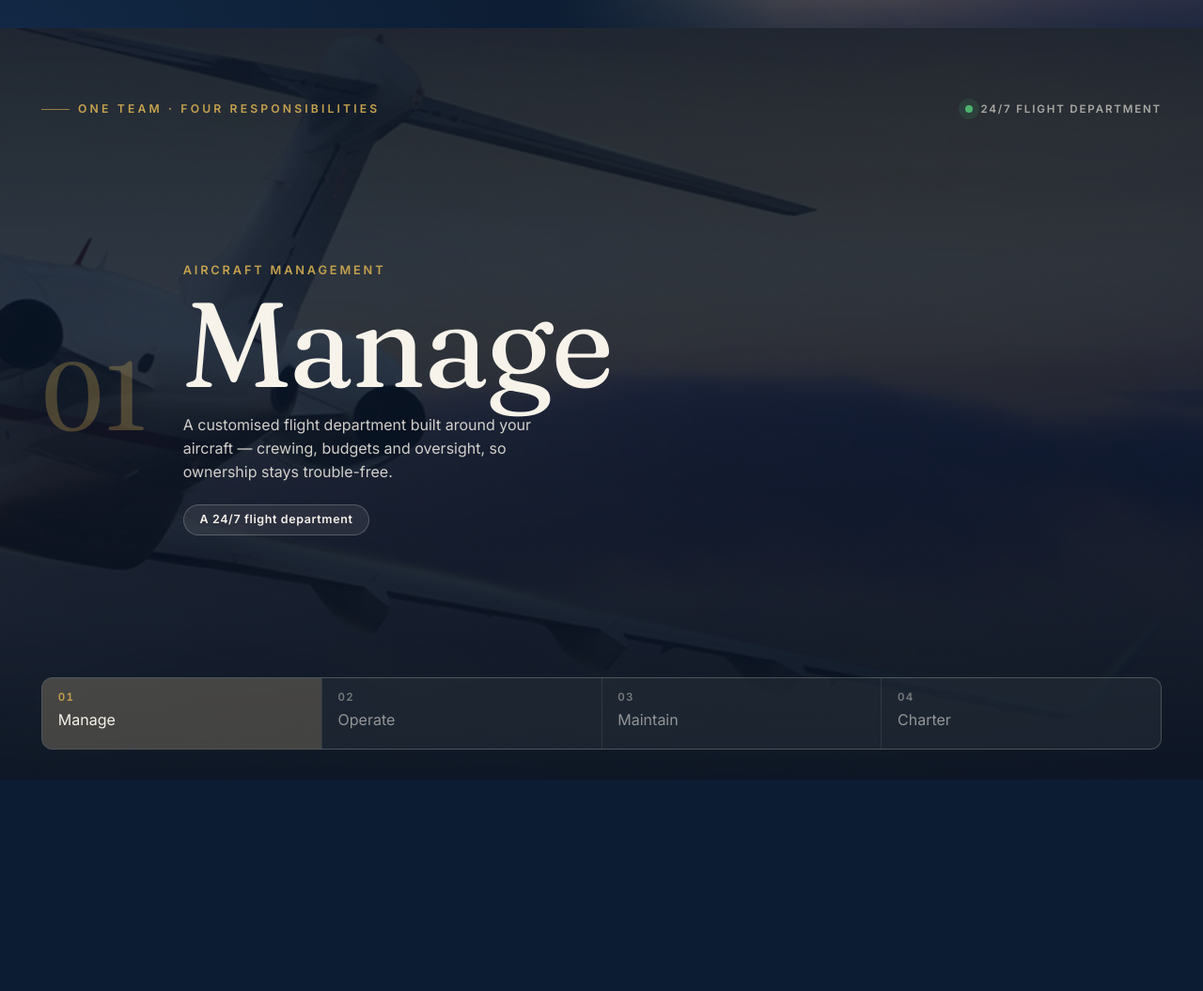
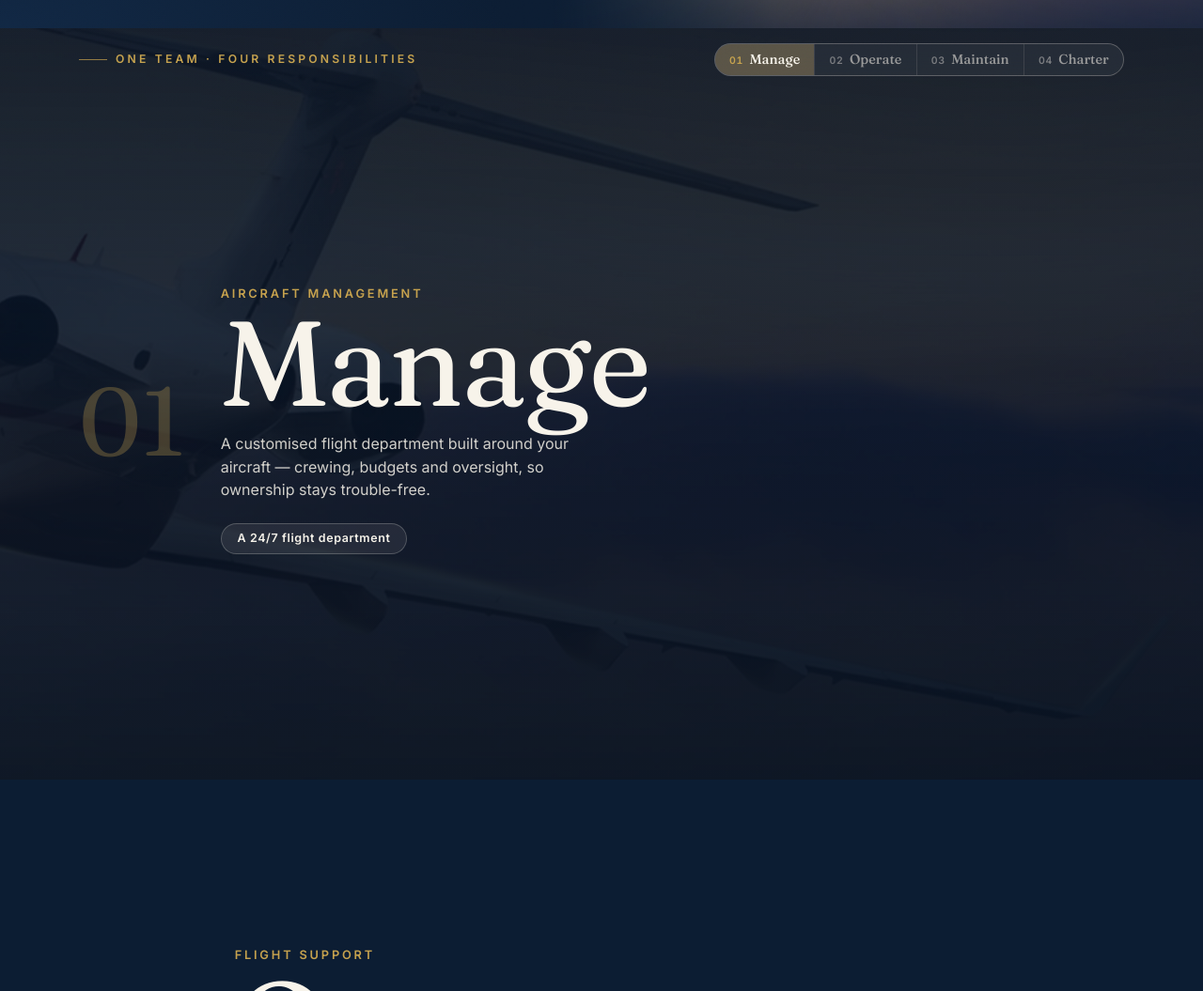
Before and after one commit to Rocomas/everjet-preview, a plain HTML site: page index.html in a window 1280 px wide. Shown: the part 620-1675 px from the top of the page at 94% size. Drawn offline with Linux system fonts and the light colour scheme.

Commit message:
update preview site

```diff
--- a/app.js
+++ b/app.js
@@ -165,34 +165,26 @@
 
   /* ---------- Showcase: scroll-driven pinned pillars ---------- */
   const showcase = $('.showcase');
-  const stageWrap = $('#stageWrap');
-  const cells = $$('#fidBoard .fid-cell');
-
-  if (showcase && stageWrap) {
-    const STAGES = 4;
-    let ticking = false;
-    const update = () => {
-      ticking = false;
-      const total = showcase.offsetHeight - innerHeight;
-      const p = total > 0 ? clamp(-showcase.getBoundingClientRect().top / total, 0, 1) : 0;
-      stageWrap.style.setProperty('--p', p.toFixed(4));
-      const stageF = p * STAGES;
-      const stage = clamp(Math.floor(stageF * 0.999), 0, STAGES - 1);
-      if (stageWrap.dataset.stage !== String(stage)) stageWrap.dataset.stage = String(stage);
-      const cp = clamp(stageF - stage, 0, 1);
-      cells.forEach((c, i) => {
-        c.classList.toggle('is-live', i === stage);
-        c.style.setProperty('--cp', i < stage ? '1' : i === stage ? cp.toFixed(3) : '0');
-      });
-    };
-    addEventListener('scroll', () => { if (!ticking) { ticking = true; requestAnimationFrame(update); } }, { passive: true });
-    addEventListener('resize', update, { passive: true });
-    // tap a board cell to jump to that responsibility
-    cells.forEach((c, i) => c.addEventListener('click', () => {
-      const total = showcase.offsetHeight - innerHeight;
-      scrollTo({ top: Math.round(showcase.offsetTop + total * ((i + 0.5) / STAGES)), behavior: 'smooth' });
-    }));
-    update();
+  const respBlocks = $$('.showcase .resp');
+  const boardCells = $$('#fidBoard .fid-cell');
+  if (showcase && respBlocks.length) {
+    const setLive = idx => { if (idx >= 0) boardCells.forEach((c, i) => c.classList.toggle('is-live', i === idx)); };
+    if ('IntersectionObserver' in window) {
+      // reveal each block as it enters (low threshold = robust), then stop watching it
+      const revealIO = new IntersectionObserver((es, o) => es.forEach(e => {
+        if (e.isIntersecting) { e.target.classList.add('in'); o.unobserve(e.target); }
+      }), { threshold: 0.12 });
+      // light up the board cell of whichever block is crossing the viewport centre
+      const activeIO = new IntersectionObserver(es => es.forEach(e => {
+        if (e.isIntersecting) setLive(respBlocks.indexOf(e.target));
+      }), { rootMargin: '-45% 0px -45% 0px' });
+      respBlocks.forEach(b => { revealIO.observe(b); activeIO.observe(b); });
+    } else {
+      respBlocks.forEach(b => b.classList.add('in'));
+    }
+    // tap a board cell to glide to that responsibility (no scroll hijack)
+    boardCells.forEach((c, i) => c.addEventListener('click', () => respBlocks[i].scrollIntoView({ behavior: 'smooth', block: 'center' })));
+    setLive(0);
   }
 
   /* ---------- Charter organizer ---------- */
--- a/index.html
+++ b/index.html
@@ -88,15 +88,17 @@
 
   <!-- SHOWCASE — pinned scrollytelling -->
   <section class="showcase" id="showcase" aria-label="What we do for your aircraft">
-    <div class="stage-wrap" id="stageWrap" data-stage="0">
     <div class="stage-bg" aria-hidden="true"><img src="img/hero-jet.jpg" alt="" width="600" height="516"></div>
-
-      <div class="stage-top">
+    <div class="fid-flow">
+      <div class="stage-hud">
         <span class="eyebrow">One team · four responsibilities</span>
-        <span class="fid-live"><i></i> 24/7 flight department</span>
+        <div class="fid-board" id="fidBoard" aria-label="Our responsibilities — tap to explore">
+          <button class="fid-cell" type="button" data-go="0"><span class="fid-num">01</span><span class="fid-lbl">Manage</span></button>
+          <button class="fid-cell" type="button" data-go="1"><span class="fid-num">02</span><span class="fid-lbl">Operate</span></button>
+          <button class="fid-cell" type="button" data-go="2"><span class="fid-num">03</span><span class="fid-lbl">Maintain</span></button>
+          <button class="fid-cell" type="button" data-go="3"><span class="fid-num">04</span><span class="fid-lbl">Charter</span></button>
         </div>
-
-      <div class="fid-stage">
+      </div>
       <article class="resp" data-p="0">
         <span class="resp-n">01</span>
         <div class="resp-body">
@@ -133,14 +135,6 @@
           <span class="resp-chip">Global 5000 · Hong Kong</span>
         </div>
       </article>
-      </div>
-
-      <div class="fid-board" id="fidBoard" aria-label="Our responsibilities — tap to explore">
-        <button class="fid-cell" type="button" data-go="0"><span class="fid-num">01</span><span class="fid-lbl">Manage</span><span class="fid-bar"></span></button>
-        <button class="fid-cell" type="button" data-go="1"><span class="fid-num">02</span><span class="fid-lbl">Operate</span><span class="fid-bar"></span></button>
-        <button class="fid-cell" type="button" data-go="2"><span class="fid-num">03</span><span class="fid-lbl">Maintain</span><span class="fid-bar"></span></button>
-        <button class="fid-cell" type="button" data-go="3"><span class="fid-num">04</span><span class="fid-lbl">Charter</span><span class="fid-bar"></span></button>
-      </div>
     </div>
   </section>
 
--- a/styles.css
+++ b/styles.css
@@ -127,65 +127,60 @@ section[id]{scroll-margin-top:88px}
 .hero-trust span{font-size:.78rem;letter-spacing:.04em;color:rgba(247,243,234,.6)}
 
 /* ---------- Showcase: pinned scrollytelling ---------- */
-.showcase{position:relative;height:440vh;background:var(--navy);color:var(--paper)}
-.stage-wrap{position:sticky;top:0;height:100vh;overflow:hidden;display:flex;flex-direction:column;
-  padding:clamp(4.6rem,10vh,6.5rem) var(--gutter) clamp(1.4rem,4vh,2.4rem)}
-.stage-bg{position:absolute;inset:0;z-index:0}
-.stage-bg img{width:100%;height:100%;object-fit:cover;opacity:.34;
-  transform:scale(calc(1.06 + var(--p,0)*.12)) translateY(calc(var(--p,0)*-3%));transition:transform .15s linear;will-change:transform}
+/* Showcase = flowing flight-information display — jet backdrop stays, responsibilities scroll over it */
+.showcase{position:relative;background:var(--navy);color:var(--paper)}
+.stage-bg{position:sticky;top:0;height:100vh;margin-bottom:-100vh;z-index:0;overflow:hidden}
+.stage-bg img{width:100%;height:100%;object-fit:cover;opacity:.3;animation:bgDrift 24s ease-in-out infinite alternate}
+@keyframes bgDrift{from{transform:scale(1.05)}to{transform:scale(1.16) translateY(-2%)}}
 .stage-bg::after{content:"";position:absolute;inset:0;background:
-  linear-gradient(180deg,rgba(8,18,33,.72),rgba(8,18,33,.5) 42%,rgba(8,18,33,.92)),
-  radial-gradient(120% 80% at 82% 6%,rgba(169,134,63,.2),transparent 55%)}
+  linear-gradient(180deg,rgba(8,18,33,.8),rgba(8,18,33,.62) 42%,rgba(8,18,33,.9)),
+  radial-gradient(120% 80% at 82% 6%,rgba(169,134,63,.18),transparent 55%)}
 
-.stage-top{position:relative;z-index:2;display:flex;justify-content:space-between;align-items:center;gap:1rem 1.4rem;flex-wrap:wrap;
-  max-width:var(--maxw);width:100%;margin-inline:auto}
-.stage-top .eyebrow{color:var(--gold-bright)}
-.fid-live{display:inline-flex;align-items:center;gap:.55rem;font:600 .72rem/1 var(--sans);letter-spacing:.16em;text-transform:uppercase;color:rgba(247,243,234,.62)}
-.fid-live i{width:8px;height:8px;border-radius:50%;background:#4bb26c;animation:pulseLive 2.2s var(--ease) infinite}
-@keyframes pulseLive{0%{box-shadow:0 0 0 0 rgba(75,178,108,.55)}70%{box-shadow:0 0 0 9px rgba(75,178,108,0)}100%{box-shadow:0 0 0 0 rgba(75,178,108,0)}}
+.fid-flow{position:relative;z-index:1;max-width:var(--maxw);margin-inline:auto;padding-inline:var(--gutter)}
+.stage-hud{position:sticky;top:clamp(4.4rem,9vh,5.6rem);z-index:3;display:flex;justify-content:space-between;align-items:center;
+  gap:.8rem 1.4rem;flex-wrap:wrap;padding-block:1rem;pointer-events:none}
+.stage-hud .eyebrow{color:var(--gold-bright)}
+.stage-hud .fid-board{pointer-events:auto}
 
-.fid-stage{position:relative;z-index:2;flex:1;display:flex;align-items:center;max-width:var(--maxw);width:100%;margin-inline:auto;perspective:1400px}
-.resp{position:absolute;inset:0;display:flex;align-items:center;gap:clamp(1.2rem,3vw,3rem);opacity:0;pointer-events:none;transition:opacity .55s var(--ease)}
-.resp-n{font:400 clamp(3rem,8vw,8rem)/.85 var(--serif);color:rgba(198,162,78,.32);flex:0 0 auto;font-variant-numeric:tabular-nums}
-.resp-body{max-width:46ch}
-.resp-kicker{font:600 .8rem/1 var(--sans);letter-spacing:.22em;text-transform:uppercase;color:var(--gold-bright)}
-.resp-word{font:400 clamp(3.4rem,10vw,8.5rem)/.92 var(--serif);letter-spacing:-.02em;margin:.5rem 0 .9rem;color:var(--paper);
-  transform-origin:top center;transform:translateY(.35em) rotateX(-62deg);opacity:.15;transition:transform .6s var(--ease),opacity .5s var(--ease)}
-.resp-desc{font-size:clamp(1rem,.95rem+.42vw,1.22rem);line-height:1.55;color:rgba(247,243,234,.84);margin:0;max-width:42ch;
-  opacity:0;transform:translateY(18px);transition:opacity .5s var(--ease) .08s,transform .55s var(--ease) .08s}
-.resp-chip{display:inline-flex;align-items:center;margin-top:1.4rem;font:600 .78rem/1 var(--sans);letter-spacing:.05em;color:var(--paper);
-  background:rgba(247,243,234,.08);border:1px solid rgba(247,243,234,.22);padding:.6rem 1.05rem;border-radius:var(--pill);
-  opacity:0;transform:translateY(12px);transition:opacity .5s var(--ease) .15s,transform .55s var(--ease) .15s}
-.stage-wrap[data-stage="0"] .resp[data-p="0"],
-.stage-wrap[data-stage="1"] .resp[data-p="1"],
-.stage-wrap[data-stage="2"] .resp[data-p="2"],
-.stage-wrap[data-stage="3"] .resp[data-p="3"]{opacity:1;pointer-events:auto}
-.stage-wrap[data-stage="0"] .resp[data-p="0"] .resp-word,
-.stage-wrap[data-stage="1"] .resp[data-p="1"] .resp-word,
-.stage-wrap[data-stage="2"] .resp[data-p="2"] .resp-word,
-.stage-wrap[data-stage="3"] .resp[data-p="3"] .resp-word{transform:none;opacity:1}
-.stage-wrap[data-stage="0"] .resp[data-p="0"] :is(.resp-desc,.resp-chip),
-.stage-wrap[data-stage="1"] .resp[data-p="1"] :is(.resp-desc,.resp-chip),
-.stage-wrap[data-stage="2"] .resp[data-p="2"] :is(.resp-desc,.resp-chip),
-.stage-wrap[data-stage="3"] .resp[data-p="3"] :is(.resp-desc,.resp-chip){opacity:1;transform:none}
-
-.fid-board{position:relative;z-index:2;display:grid;grid-template-columns:repeat(4,1fr);gap:1px;
-  max-width:var(--maxw);width:100%;margin-inline:auto;background:rgba(247,243,234,.14);border:1px solid rgba(247,243,234,.14);border-radius:12px;overflow:hidden}
-.fid-cell{position:relative;background:rgba(8,18,33,.5);border:0;cursor:pointer;text-align:left;padding:.95rem 1.05rem 1.1rem;
-  display:flex;flex-direction:column;gap:.28rem;color:rgba(247,243,234,.55);transition:background .35s var(--ease),color .35s var(--ease)}
-.fid-cell:hover{background:rgba(8,18,33,.28);color:var(--paper)}
+.fid-board{display:inline-flex;gap:1px;background:rgba(247,243,234,.16);border:1px solid rgba(247,243,234,.16);
+  border-radius:var(--pill);overflow:hidden;backdrop-filter:blur(8px)}
+.fid-cell{position:relative;background:rgba(8,18,33,.45);border:0;cursor:pointer;display:inline-flex;align-items:baseline;gap:.4rem;
+  padding:.55rem .95rem;color:rgba(247,243,234,.55);transition:background .35s var(--ease),color .35s var(--ease)}
+.fid-cell:hover{color:var(--paper);background:rgba(8,18,33,.25)}
 .fid-cell:focus-visible{outline:2px solid var(--gold-bright);outline-offset:-2px}
-.fid-num{font:600 .72rem/1 var(--sans);letter-spacing:.1em;color:rgba(247,243,234,.42);font-variant-numeric:tabular-nums}
-.fid-lbl{font:500 clamp(.9rem,.8rem+.4vw,1.05rem)/1 var(--serif)}
-.fid-bar{position:absolute;left:0;bottom:0;height:2px;width:100%}
-.fid-bar::after{content:"";position:absolute;inset:0;transform:scaleX(var(--cp,0));transform-origin:left;background:linear-gradient(90deg,var(--gold),var(--gold-bright));transition:transform .12s linear}
-.fid-cell.is-live{background:rgba(169,134,63,.16);color:var(--paper)}
+.fid-num{font:600 .66rem/1 var(--sans);letter-spacing:.06em;color:rgba(247,243,234,.4);font-variant-numeric:tabular-nums}
+.fid-lbl{font:500 .9rem/1 var(--serif)}
+.fid-cell.is-live{background:rgba(169,134,63,.26);color:var(--paper)}
 .fid-cell.is-live .fid-num{color:var(--gold-bright)}
 
+.resp{min-height:88vh;display:flex;align-items:center;gap:clamp(1.2rem,3vw,3rem);scroll-margin-top:16vh}
+.resp-body{max-width:46ch;perspective:1000px}
+.resp-n{font:400 clamp(3rem,8vw,8rem)/.85 var(--serif);color:rgba(198,162,78,.3);flex:0 0 auto;font-variant-numeric:tabular-nums}
+.resp-kicker{display:block;font:600 .8rem/1 var(--sans);letter-spacing:.22em;text-transform:uppercase;color:var(--gold-bright)}
+.resp-word{font:400 clamp(3.4rem,10vw,8.5rem)/.92 var(--serif);letter-spacing:-.02em;margin:.5rem 0 .9rem;color:var(--paper)}
+.resp-desc{font-size:clamp(1rem,.95rem+.42vw,1.22rem);line-height:1.55;color:rgba(247,243,234,.84);margin:0;max-width:42ch}
+.resp-chip{display:inline-flex;align-items:center;margin-top:1.4rem;font:600 .78rem/1 var(--sans);letter-spacing:.05em;color:var(--paper);
+  background:rgba(247,243,234,.08);border:1px solid rgba(247,243,234,.22);padding:.6rem 1.05rem;border-radius:var(--pill)}
+
+html.js .resp :is(.resp-kicker,.resp-word,.resp-desc,.resp-chip){opacity:0;transform:translateY(26px);transition:opacity .7s var(--ease),transform .7s var(--ease)}
+html.js .resp .resp-word{transform:translateY(.28em) rotateX(-55deg);transform-origin:top center}
+html.js .resp.in .resp-kicker{transition-delay:.02s}
+html.js .resp.in .resp-word{transition-delay:.1s}
+html.js .resp.in .resp-desc{transition-delay:.2s}
+html.js .resp.in .resp-chip{transition-delay:.3s}
+html.js .resp.in :is(.resp-kicker,.resp-word,.resp-desc,.resp-chip){opacity:1;transform:none}
+
+@media (max-width:820px){
+  .stage-hud{top:clamp(4.2rem,10vh,5rem);gap:.6rem}
+  .fid-lbl{display:none}
+  .fid-cell{padding:.5rem .72rem}
+  .resp{flex-direction:column;align-items:flex-start;justify-content:center;gap:.3rem;min-height:80vh}
+  .resp-n{display:none}
+  .resp-desc{max-width:38ch}
+}
 @media (prefers-reduced-motion:reduce){
-  .stage-bg img{transform:none!important}
-  .resp,.resp *{transition:none!important}
-  .fid-live i{animation:none}
+  .stage-bg img{animation:none;transform:scale(1.05)}
+  html.js .resp :is(.resp-kicker,.resp-word,.resp-desc,.resp-chip){opacity:1!important;transform:none!important;transition:none!important}
 }
 
 /* ---------- Generic section head ---------- */
@@ -383,14 +378,7 @@ input::-webkit-date-and-time-value{text-align:left}
   .jet-spec{position:static}
   .footer-top{grid-template-columns:1fr 1fr}
 }
-@media (max-width:820px){
-  .showcase{height:400vh}
-  .stage-wrap{padding-top:clamp(4.6rem,12vh,6rem)}
-  .resp{flex-direction:column;align-items:flex-start;justify-content:center;gap:.3rem}
-  .resp-n{display:none}
-  .resp-desc{max-width:36ch}
-  .fid-cell{padding:.8rem .65rem .95rem}
-}
+/* (showcase mobile rules now live in the showcase block above) */
 @media (max-width:760px){
   .nav-links,.nav-right .lang,.nav-right>.btn{display:none}
   .nav-toggle{display:block}
```
Lines whose indentation alone changed are shown as unchanged.
